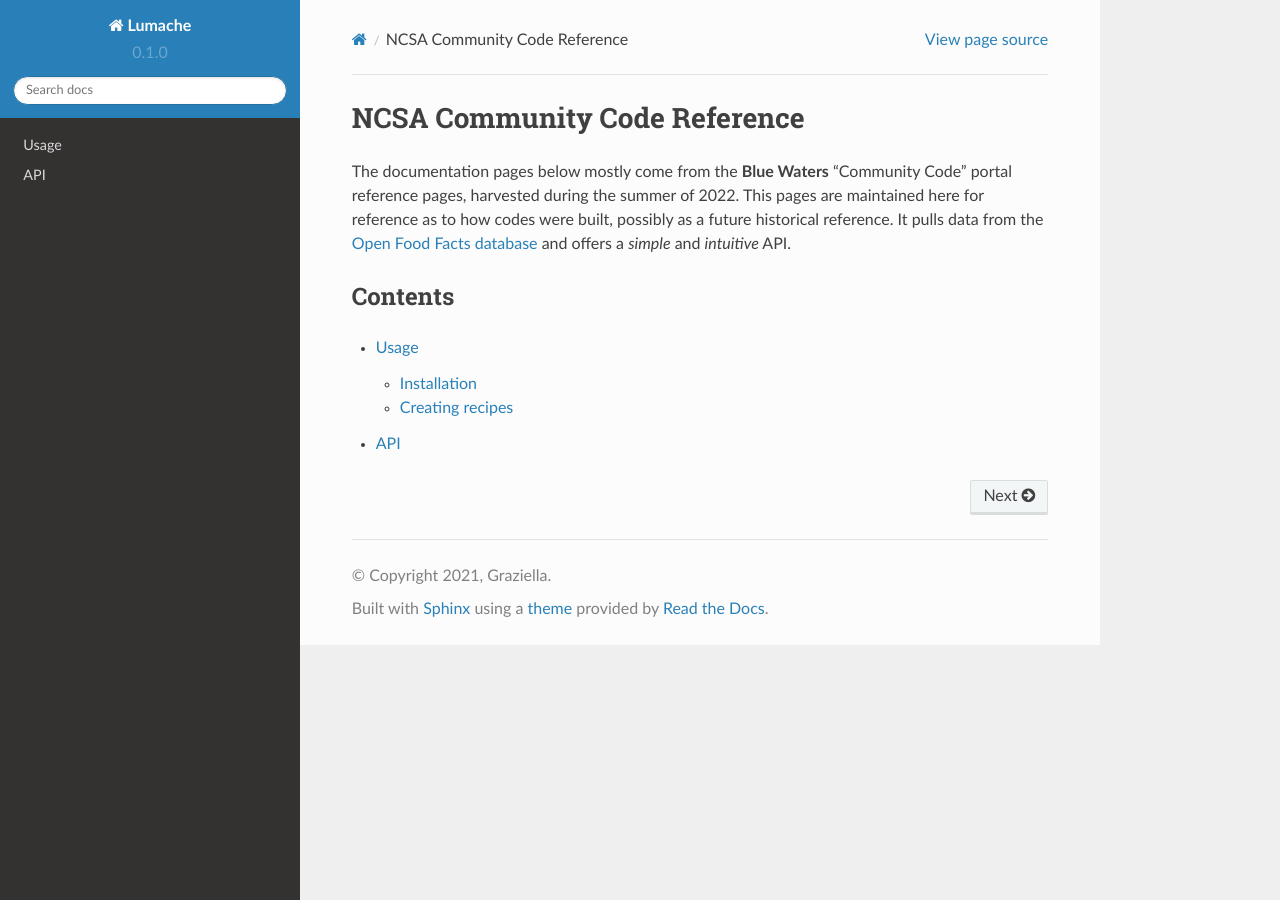
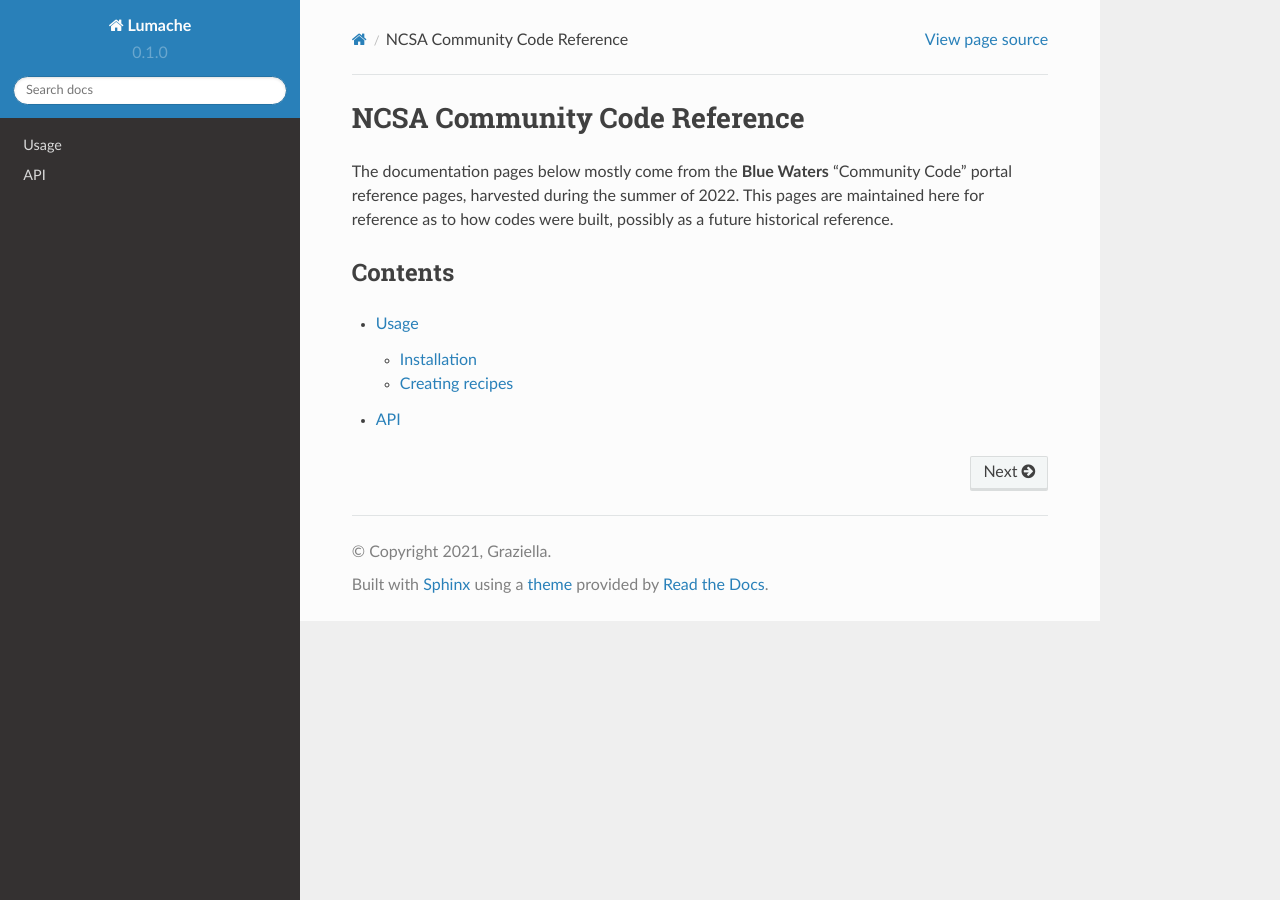
Before and after one commit to ncsa/community_code_reference, a Sphinx documentation site: the page built from docs/source/index.rst, in a window 1280 px wide. Built offline with Sphinx 7.4.7 and the Read the Docs theme 2.0.0, drawn with Linux system fonts in a browser that asks for light colours.

Commit message:
removing boilerplate
commenting out leftover boilerplate from the template that might be useful as reference.

```diff
--- a/docs/source/index.rst
+++ b/docs/source/index.rst
@@ -2,8 +2,9 @@ NCSA Community Code Reference
 ===================================
 
 The documentation pages below mostly come from the **Blue Waters** "Community Code" portal reference pages, harvested during the summer of 2022.  This pages are maintained here for reference as to how codes were built, possibly as a future historical reference.
-It pulls data from the `Open Food Facts database <https://world.openfoodfacts.org/>`_
-and offers a *simple* and *intuitive* API.
+
+.. It pulls data from the `Open Food Facts database <https://world.openfoodfacts.org/>`_
+   and offers a *simple* and *intuitive* API.
 
 .. Check out the :doc:`usage` section for further information, including
    how to :ref:`installation` the project.
```
